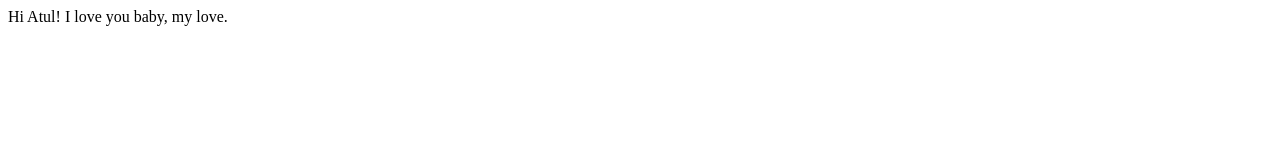
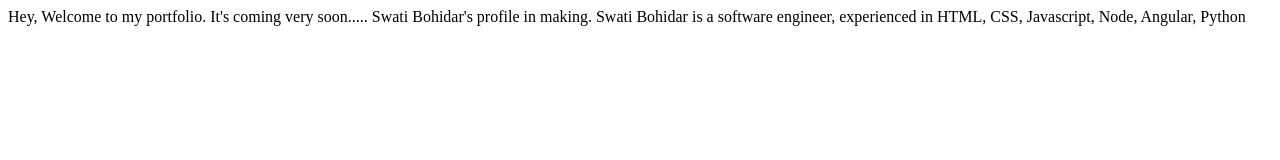
Before and after one commit to kul-swat/swatibohidar-profile, a plain HTML site: page index.html in a window 1280 px wide. Drawn offline with Linux system fonts and the light colour scheme.

Commit message:
fix:new data is added

```diff
--- a/index.html
+++ b/index.html
@@ -7,6 +7,8 @@
     <title>swati's profile</title>
 </head>
 <body>
-    Hi Atul! I love you baby, my love.
+    Hey, Welcome to my portfolio. It's coming very soon.....
+    Swati Bohidar's profile in making.
+    Swati Bohidar is a software engineer, experienced in HTML, CSS, Javascript, Node, Angular, Python
 </body>
 </html>
```
